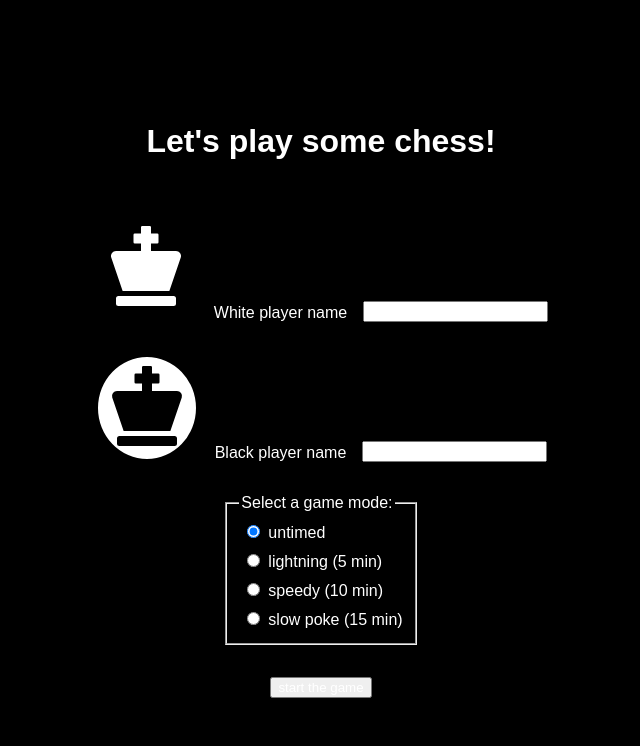
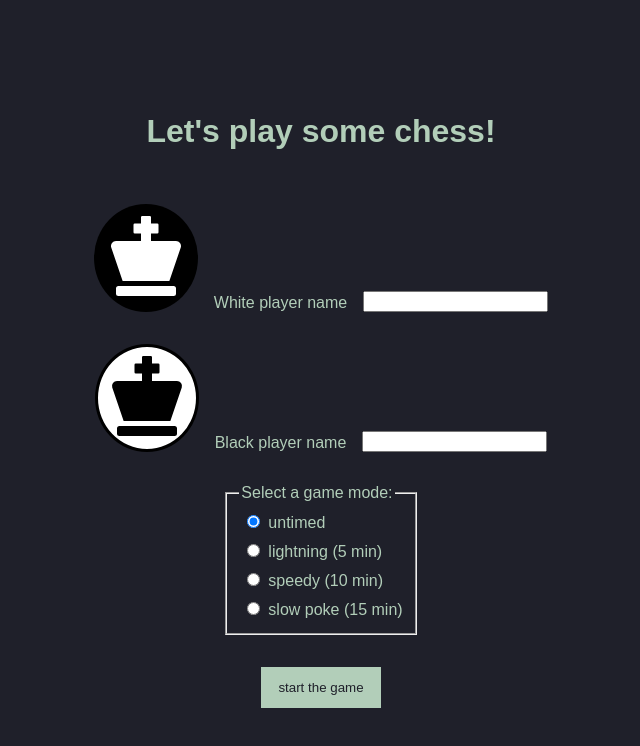
Before and after one commit to darrenjaworski/multiplayer-chess, a React (Create React App) app: page / in a window 1280 px wide. Shown: the top 746 px of the page, without its empty margins (319-959 px from the left). Built offline with nearby package versions, Linux system fonts and the light colour scheme.

Commit message:
basic sketch of theming

```diff
--- a/src/presentation/atoms/Button.tsx
+++ b/src/presentation/atoms/Button.tsx
@@ -1,3 +1,4 @@
+// @ts-nocheck
 import styled from "@emotion/styled";
 
 interface ButtonProps
@@ -10,10 +11,38 @@ interface ButtonProps
 }
 
 const StyledButton = styled.button`
+  padding: 0.75rem 1rem;
+  border: ${(props) => `1px solid ${props.theme.colors.text}`};
+  background: ${(props) => {
+    return props.variant === "outlined"
+      ? props.theme.background
+      : props.theme.colors.text;
+  }};
   color: ${(props) => {
-    // @ts-ignore
-    return props.theme.colors.text;
+    return props.variant === "outlined"
+      ? props.theme.colors.text
+      : props.theme.background;
   }};
+  &:disabled {
+    background: ${(props) => props.theme.colors.disabled};
+    color: ${(props) => props.theme.colors.text};
+    &:hover {
+      cursor: not-allowed;
+    }
+  }
+  &:hover {
+    background: ${(props) => {
+      return props.variant === "outlined"
+        ? props.theme.colors.text
+        : props.theme.background;
+    }};
+    color: ${(props) => {
+      return props.variant === "outlined"
+        ? props.theme.background
+        : props.theme.colors.text;
+    }};
+    border: ${(props) => `1px solid ${props.theme.background}`};
+  }
 `;
 
 export const Button = (props: ButtonProps) => {
--- a/src/presentation/components/GameTicker.tsx
+++ b/src/presentation/components/GameTicker.tsx
@@ -11,15 +11,23 @@ const HistoryBar = styled.div`
   width: 100%;
   height: 2rem;
   max-height: 2rem;
-  background: steelblue;
+  background: ${(props) => {
+    // @ts-ignore
+    return props.theme.colors.text;
+  }};
   display: flex;
   flex-direction: row;
   align-items: center;
-  color: white;
+  color: ${(props) => {
+    // @ts-ignore
+    return props.theme.colors.background;
+  }};
 `;
 
-const FixedShowHistoryButton = styled.button`
+// @ts-ignore
+const FixedShowHistoryButton = styled(Button)`
   margin: 0 0.5rem;
+  padding: 1px 6px;
 `;
 
 const PGNOverflow = styled.div`
@@ -63,6 +71,7 @@ export const GameTicker = () => {
         </div>
       </Modal>
       <HistoryBar>
+        {/* @ts-ignore */}
         <FixedShowHistoryButton
           title="show game history details"
           disabled={pgn ? false : true}
--- a/src/presentation/components/Modal.tsx
+++ b/src/presentation/components/Modal.tsx
@@ -1,3 +1,4 @@
+import { useTheme } from "@emotion/react";
 import ReactModal from "react-modal";
 
 interface ModalProps {
@@ -6,7 +7,7 @@ interface ModalProps {
   children: JSX.Element | React.ReactElement;
 }
 
-const modalStyles = {
+let modalStyles = {
   overlay: {
     zIndex: 10,
     backgroundColor: "rgba(0,0,0, .75)",
@@ -26,6 +27,10 @@ const modalStyles = {
 
 export const Modal = (props: ModalProps) => {
   const { isOpen, handleClose, children } = props;
+  const theme = useTheme();
+
+  // @ts-ignore
+  modalStyles.content.background = theme.background;
   return (
     <ReactModal
       isOpen={isOpen}
--- a/src/presentation/screens/Start.tsx
+++ b/src/presentation/screens/Start.tsx
@@ -119,7 +119,9 @@ export const Start = () => {
         </fieldset>
       </GameModeSelection>
       <CenteredRow>
-        <Button type="submit">start the game</Button>
+        <Button type="submit" variant="contained">
+          start the game
+        </Button>
       </CenteredRow>
     </GameScreen>
   );
--- a/src/presentation/theme/dark.ts
+++ b/src/presentation/theme/dark.ts
@@ -1,10 +1,12 @@
 import { Theme } from "./@types/Theme";
 
+// https://www.colourlovers.com/palette/4885822/%E0%B8%81%E2%8A%BE%E1%8E%A0uL%E2%82%A5uIzz
 export const darkTheme: Theme = {
   colors: {
     primary: "blue",
     secondary: "red",
-    text: "white",
+    text: "#B2CEB9",
+    disabled: "#769491",
   },
-  background: "black",
+  background: "#1F202A",
 };
--- a/src/presentation/theme/light.ts
+++ b/src/presentation/theme/light.ts
@@ -5,6 +5,7 @@ export const lightTheme: Theme = {
     primary: "red",
     secondary: "blue",
     text: "black",
+    disabled: "gray",
   },
   background: "white",
 };
```
Also changed, not shown: src/presentation/theme/@types/Theme.ts (+6 -5 lines).
